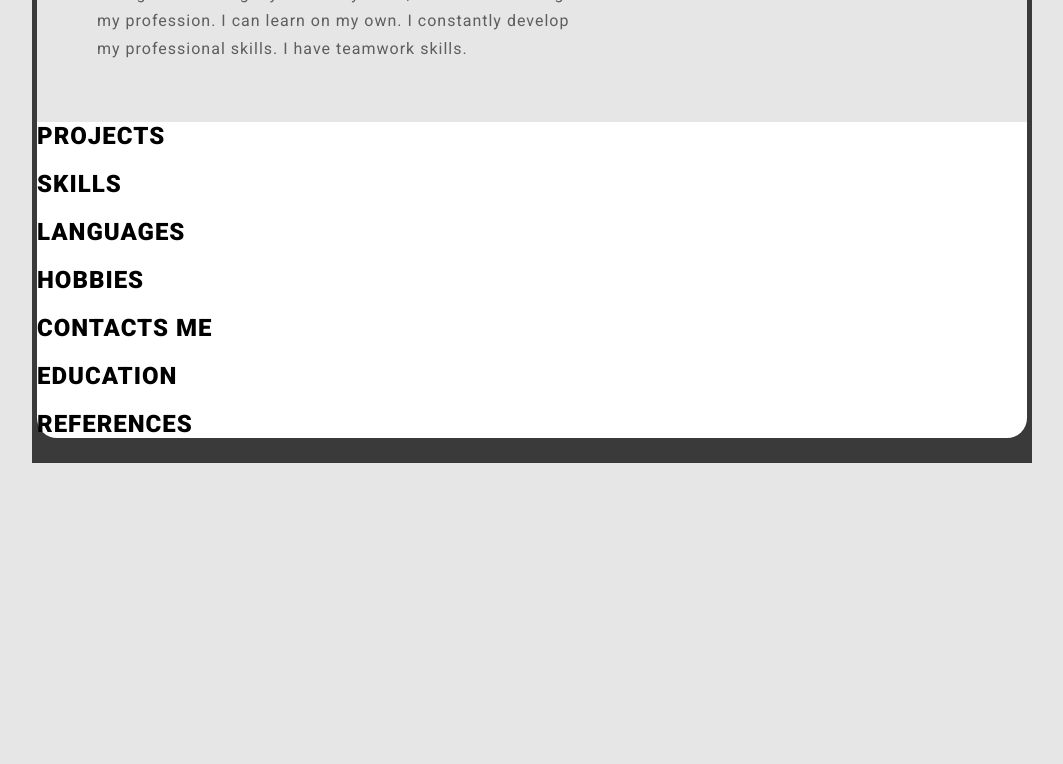
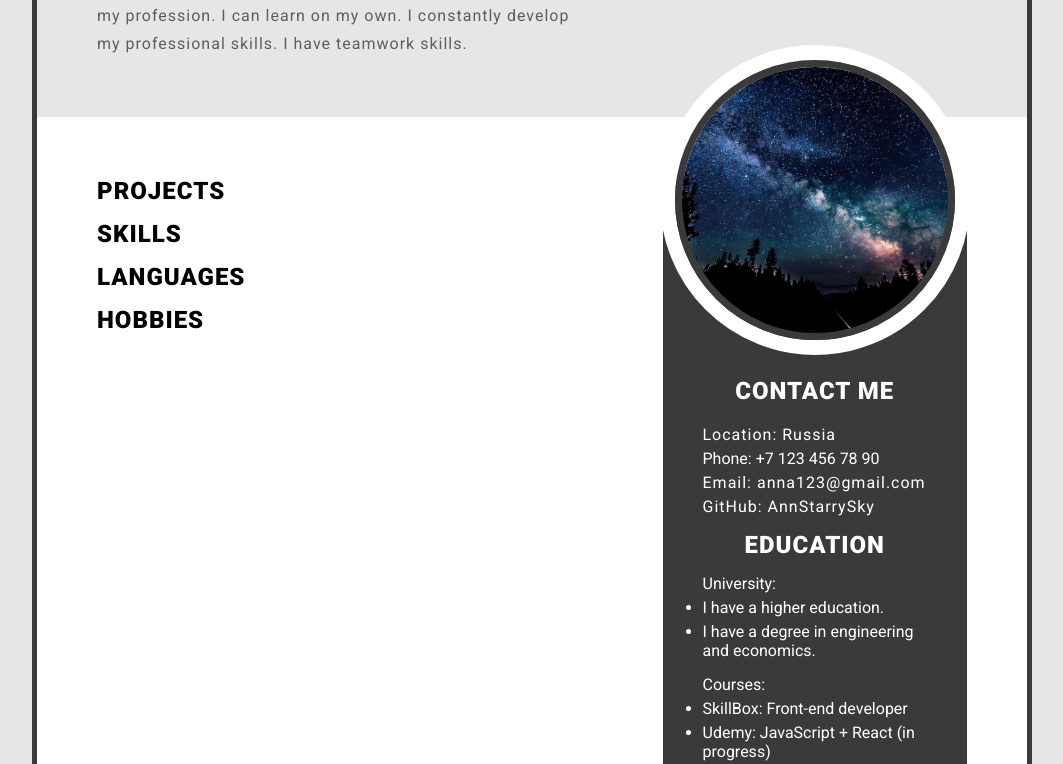
Before and after one commit to AnnStarrySky/rsschool-cv, a plain HTML site: page index.html in a window 1280 px wide. Shown: the part 160-924 px from the top of the page, without its empty margins (108-1171 px from the left). Before the commit the page ends 800 px from the top, so only its background shows below. Drawn offline with Linux system fonts and the light colour scheme.

Commit message:
add block "resume-right"

```diff
--- a/index.html
+++ b/index.html
@@ -24,8 +24,8 @@
                     </div>
                 </section>
             </div>
-            <div class="resume-button">
-                <div>
+            <div class="resume-button flex">
+                <div class="resume-left">
                     <section>
                         <h2>
                             Projects
@@ -49,15 +49,27 @@
                         </section>
                     </div>
                 </div>
-                <div>
-                    <section>
-                        <h2>Contacts me</h2>
+                <div class="resume-right">
+                    <div class="resume-avatar">
+                        <img src="img/night-sky.jpg" alt="avatar">
+                    </div>
+                    <section class="contact-me flex">
+                        <h2>Contact me</h2>
+                            <p>Location: Russia</p>
+                            <a href="tel:+71234567890">Phone: +7 123 456 78 90</a>
+                            <p>Email: anna123@gmail.com</p>
+                            <p>GitHub: AnnStarrySky</p>
                     </section>
-                    <section>
+                    <section class="education">
                         <h2>Education</h2>
-                    </section>
-                    <section>
-                        <h2>References</h2>
+                            <ul class="education__list">University:
+                                <li>I have a higher education.</li>
+                                <li>I have a degree in engineering and economics.</li>
+                            </ul>
+                            <ul class="education__list">Courses:
+                                <li>SkillBox: Front-end developer</li>
+                                <li>Udemy: JavaScript + React (in progress)</li>
+                            </ul>
                     </section>
                 </div>
             </div>
--- a/style.css
+++ b/style.css
@@ -10,7 +10,7 @@ a {
     text-decoration: none;
 }
 
-p, h1, h2{
+p, h1, h2, ul, li{
     padding: 0;
     margin: 0;
 }
@@ -29,6 +29,10 @@ body{
     --dark-gray-color: rgb(94, 94, 94);
     --max-gray-color: rgb(58, 58, 58);
     background-color: var(--light-gray-color);
+}
+
+img{
+    width: 100%;
 }
 
 .container{
@@ -52,6 +56,7 @@ p{
 
 .resume {
     background-color: var(--white-color);
+    position: relative;
 
 }
 
@@ -61,8 +66,12 @@ p{
     border-radius: 20px 20px 0px 0px;
 }
 
+.resume-button{
+    padding: 60px;
+}
+
 h2{
-    margin-bottom: 20px;
+    margin-bottom: 15px;
     font-weight: 1000;
     letter-spacing: 1px;
 }
@@ -70,6 +79,21 @@ h2{
 .flex{
     display: flex;
 }
+
+.resume-left{
+    width: 60%;
+}
+
+.resume-right{
+    width: 35%;
+    background-color:var(--max-gray-color);
+    padding: 200px 40px 40px;
+}
+
+.resume-button{
+    justify-content: space-between;
+}
+
 
 /* about-me*/
 
@@ -100,3 +124,55 @@ h2{
     font-weight: 400;
     letter-spacing: 2px;
 }
+
+/*resume-right*/
+
+.resume-avatar img{
+    width: 100%;
+    height: 100%;
+    border-radius: 50%;
+    border: 7px solid var(--max-gray-color);
+    object-fit: cover;
+}
+
+.resume-avatar{
+    width: 310px;
+    height: 310px;
+    margin: 0 auto;
+    border-radius: 50%;
+    position: absolute;
+    border: 15px solid var(--white-color);
+    margin: 0 auto;
+    top: 200px;
+    right: 57px;
+}
+
+.resume-right h2{
+    color: var(--white-color);
+    text-align: center;
+}
+
+.contact-me, .contact-me p{
+    color: var(--white-color);
+}
+
+.contact-me {
+    margin-bottom: 15px;
+    flex-direction: column;
+    gap: 5px;
+}
+
+.education{
+    color: var(--white-color);
+    text-align: left;
+}
+
+.education__list{
+    margin-bottom: 15px;
+}
+
+.education__list li:not(:last-child){
+    margin: 5px 0 5px;
+}
+
+/*resume-left*/
```
Also changed, not shown: img/night-sky.jpg (added).
